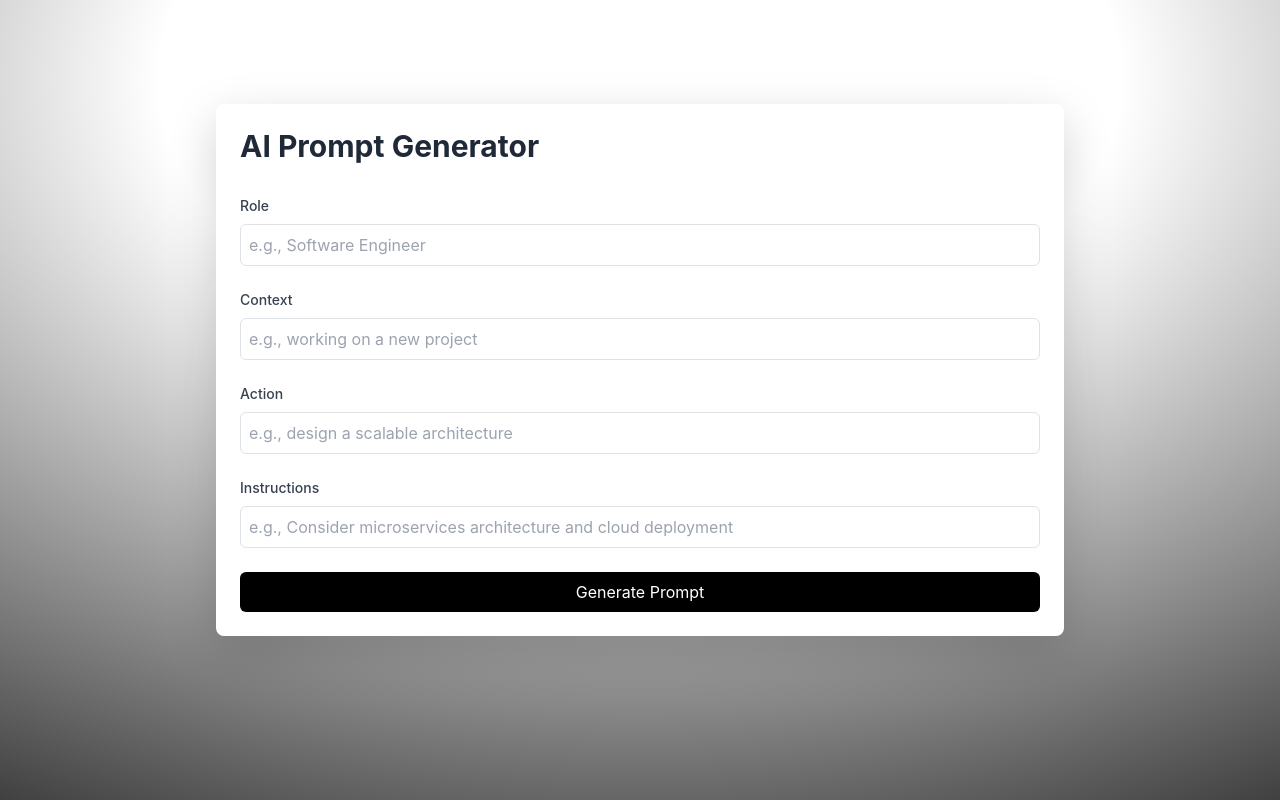
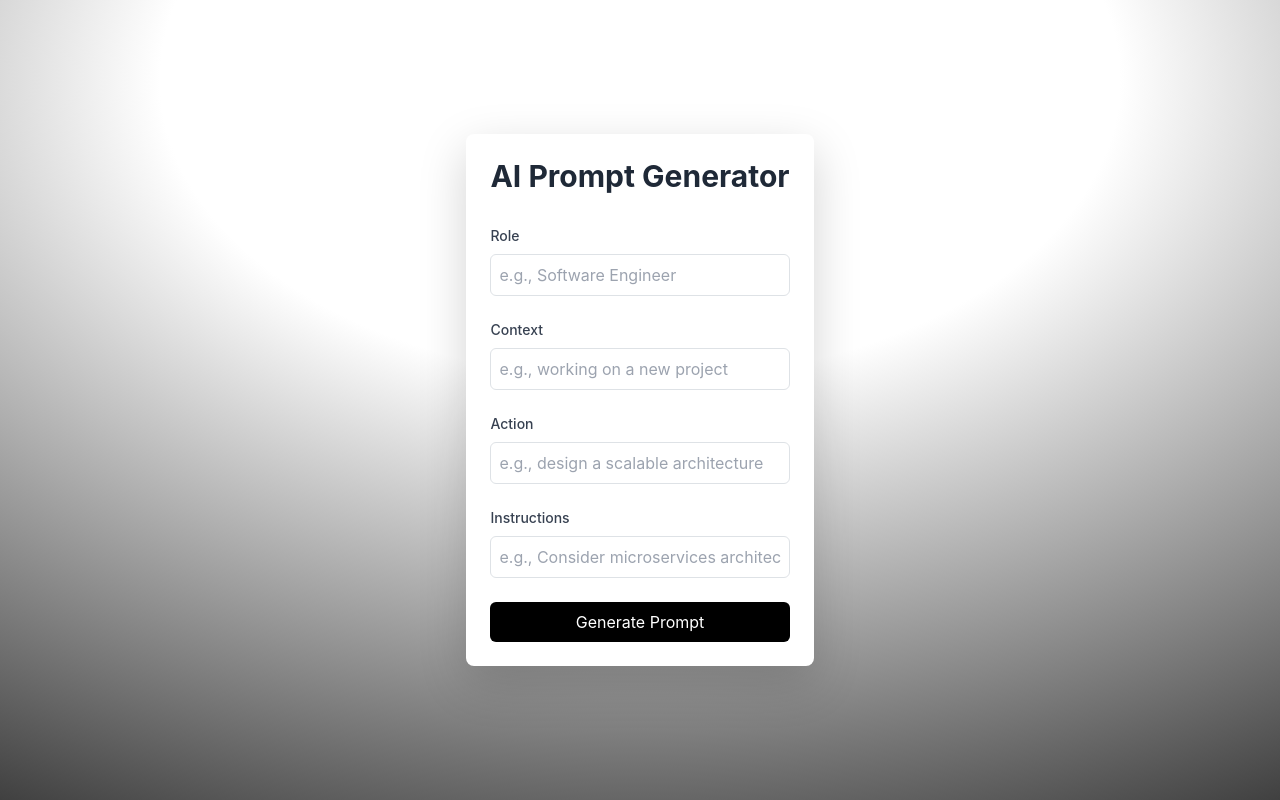
Before and after one commit to pathakjiop/Prompt-AI, a React (Create React App) app in the folder frontend/: page / in a window 1280 px wide. Built offline with nearby package versions, Linux system fonts and the light colour scheme.

Commit message:
make the background div full after prompt genration

```diff
--- a/frontend/src/components/promptgenerator.js
+++ b/frontend/src/components/promptgenerator.js
@@ -45,8 +45,12 @@ export default function PromptGenerator() {
     }
 
     return (
-        <div class="absolute inset-0 -z-10 h-auto w-auto bg-white [background:radial-gradient(125%_125%_at_50%_10%,#fff_30%,#000_100%)]">
-        <div className="max-w-4xl mx-auto p-6 m-20 h-auto">
+        <div
+            className={`min-h-screen flex items-center justify-center ${
+                prompts.original ? 'bg-gray-100' : 'bg-white'
+            } [background:radial-gradient(125%_125%_at_50%_10%,#fff_30%,#000_100%)]`}
+        >
+            <div className="max-w-4xl mx-auto p-6 h-auto">
                 <div className="bg-white rounded-lg shadow-lg p-6">
                     <h1 className="text-3xl font-bold mb-8 text-gray-800">AI Prompt Generator</h1>
 
```
Lines whose indentation alone changed are shown as unchanged.
